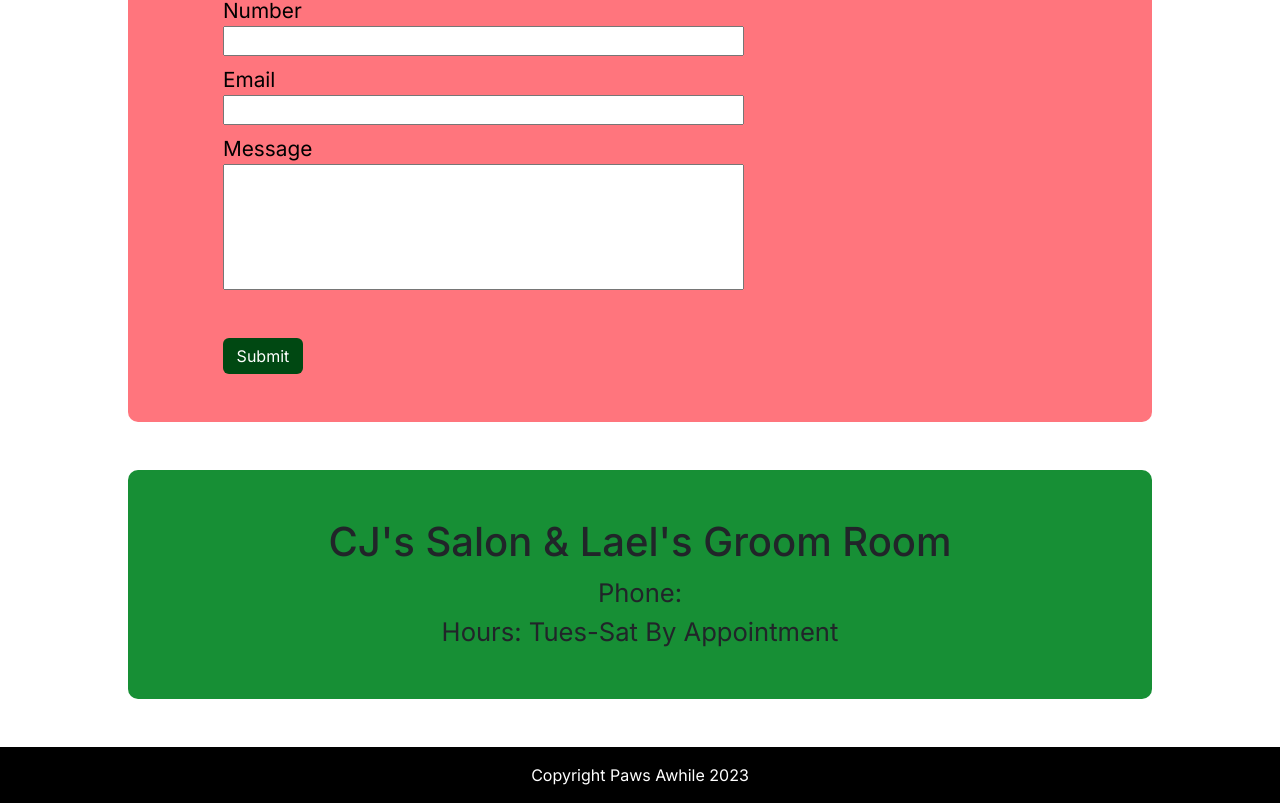
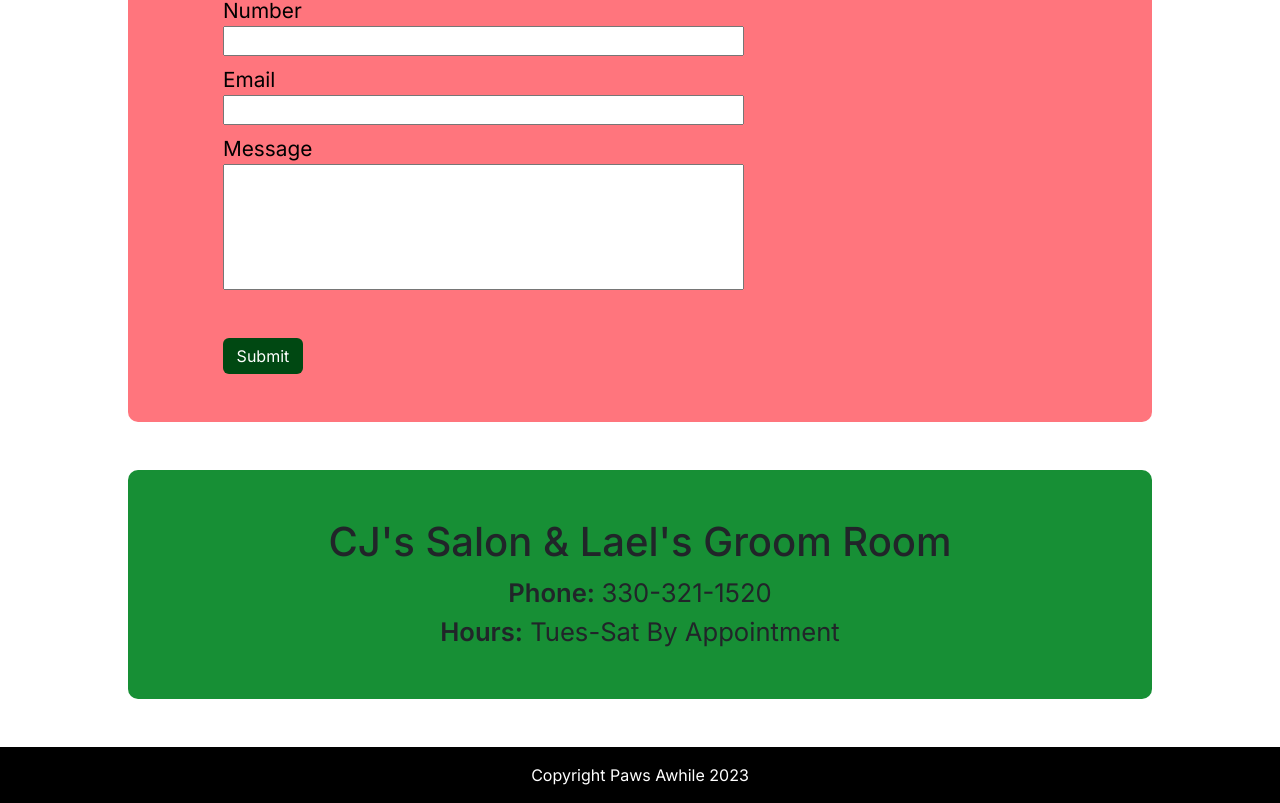
Before and after one commit to MatchaSage/pawsawhile, a React (Vite) app: page /Contact in a window 1280 px wide. Shown: the part 1072-1875 px from the top of the page. Built offline with nearby package versions, Linux system fonts and the light colour scheme.

Commit message:
Joe section updated

```diff
--- a/src/components/cemetary/AboutJoe.jsx
+++ b/src/components/cemetary/AboutJoe.jsx
@@ -8,10 +8,14 @@ export default function AboutJoe() {
       <div className="about-joe-content d-flex flex-md-row flex-column justify-content-center">
         <img src={Joe} alt="Joe Picture" />
         <p>
-          Lorem, ipsum dolor sit amet consectetur adipisicing elit. Dolores
-          officiis cum eos magni iste quam excepturi vel? Enim consectetur in,
-          quia eaque deleniti, similique delectus non sequi, officiis ratione
-          quod.
+          In the late 80's, Joe had a dream of opening a pet cemetery to help
+          ease people through the process of saying goodbye to their loving
+          pets. Shortly after that Joe began construction of the grounds,
+          building out the driveways and planting the grass to create the Paws
+          Awhile grounds. In 1991, Joe had his grand opening, and ever since
+          then has been helping give pets who have passed the respect and
+          dignity they deserve. Whenever he isn't working, Joe is a family man
+          who loves spending time with his daughters.
         </p>
       </div>
     </div>
--- a/src/components/contact/GroomingContact.jsx
+++ b/src/components/contact/GroomingContact.jsx
@@ -4,9 +4,12 @@ export default function groomContact() {
   return (
     <div className="grooming-contact-container d-flex flex-column align-items-center my-5 p-5">
       <h1>CJ's Salon & Lael's Groom Room</h1>
-      <span className="grooming-contact--text">Phone: </span>
       <span className="grooming-contact--text">
-        Hours: Tues-Sat By Appointment
+        <b>Phone: </b>
+        330-321-1520
+      </span>
+      <span className="grooming-contact--text">
+        <b>Hours:</b> Tues-Sat By Appointment
       </span>
     </div>
   );
--- a/src/components/contact/PawsContact.jsx
+++ b/src/components/contact/PawsContact.jsx
@@ -46,7 +46,7 @@ export default function pawsContact() {
             <b>Hours:</b> By Appointment
           </span>
           <span>
-            <b>Phone:</b>
+            <b>Phone:</b> 330-659-4270
           </span>
         </div>
       </div>
--- a/src/components/grooming/GroomingServices.jsx
+++ b/src/components/grooming/GroomingServices.jsx
@@ -21,11 +21,11 @@ export default function groomingServices() {
       <div className="picture-container d-flex flex-column align-items-center">
         <img src={dogPic} alt="border collie on a beach"></img>
         <p className="pt-2">
-          Photo by
+          Photo by&nbsp;
           <a href="https://unsplash.com/es/@paulinel?utm_source=unsplash&utm_medium=referral&utm_content=creditCopyText">
-            Pauline Loroy
+            Pauline Loroy&nbsp;
           </a>
-          on
+          on&nbsp;
           <a href="https://unsplash.com/photos/U3aF7hgUSrk?utm_source=unsplash&utm_medium=referral&utm_content=creditCopyText">
             Unsplash
           </a>
```
